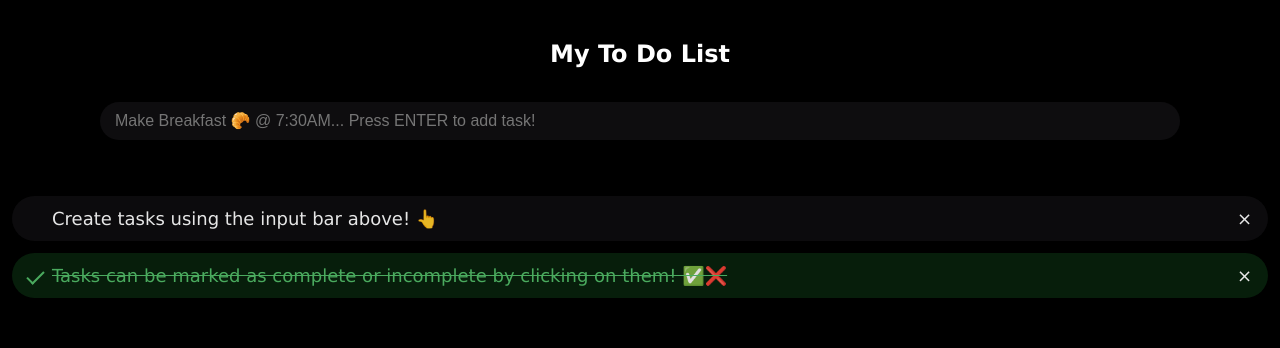
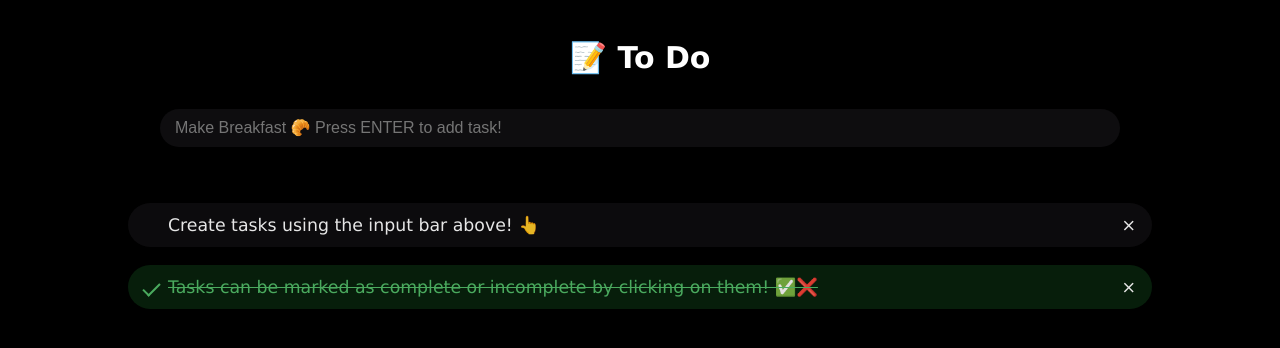
Before and after one commit to AHulot/To-Do-App, a plain HTML site: page index.html in a window 1280 px wide. Drawn offline with Linux system fonts and the light colour scheme.

Commit message:
No Scroll

```diff
--- a/index.html
+++ b/index.html
@@ -12,13 +12,17 @@
   <body>
     <div id="myDIV" class="header">
       <h2 style="margin:10px">
-        My To Do List
+        📝 To Do
       </h2>
-      <input type="text" id="myInput" placeholder="Make Breakfast 🥐 @ 7:30AM... Press ENTER to add task!"
+      <input type="text" id="myInput" placeholder="Make Breakfast 🥐 Press ENTER to add task!"
       onkeydown="newElement(event)">
     </div>
+
+    <center>
     <ul id="myUL">
     </ul>
+    </center>
+
   </body>
 
 </html>
--- a/styles.css
+++ b/styles.css
@@ -1,6 +1,13 @@
 html {
   background:#000000;
   font-family:Verdana,Helvetica,Arial,sans-serif;
+
+  overflow-y: scroll;
+
+  -webkit-scrollbar-display: none;  /* Chrome */
+  -ms-overflow-style: none;  /* IE and Edge */
+  scrollbar-width: none;  /* Firefox */
+
 }
 
 body {
@@ -24,14 +31,19 @@ ul li {
   cursor:pointer;
   position:relative;
   padding:12px 8px 12px 40px;
+  width: 80%;
   list-style-type:none;
   background:#0e0d0f;
   color:white;
   font-size:18px;
   transition:0.2s;
   opacity:90%;
-  margin:12px;
+  margin:14pt;
   border-radius:50px;
+
+  text-align: left;
+  font-size: 13pt;
+
   /* make the list items unselectable */
   -webkit-user-select:none;
   -moz-user-select:none;
@@ -42,10 +54,12 @@ ul li {
 /* Increase opacity on hover */
 ul li:hover {
   opacity:100%;
+  background-color: #18151a;
 }
 
 /* When clicked on,fade background and strike out text */
 ul li.checked {
+  opacity: 90%;
   color:#53bd69;
   background-color:#08220d;
   text-decoration:line-through;
@@ -85,6 +99,7 @@ ul li.checked::before {
   color:white;
   text-align:center;
   margin-bottom:2%;
+  font-size: 15pt;
 }
 
 /* Clear floats after the header */
@@ -99,7 +114,7 @@ input {
   margin-top:2%;
   border:0;
   border-radius:50px 50px;
-  width:90%;
+  width:80%;
   padding:10px 0px 10px 15px;
   float:center;
   font-size:16px;
```
